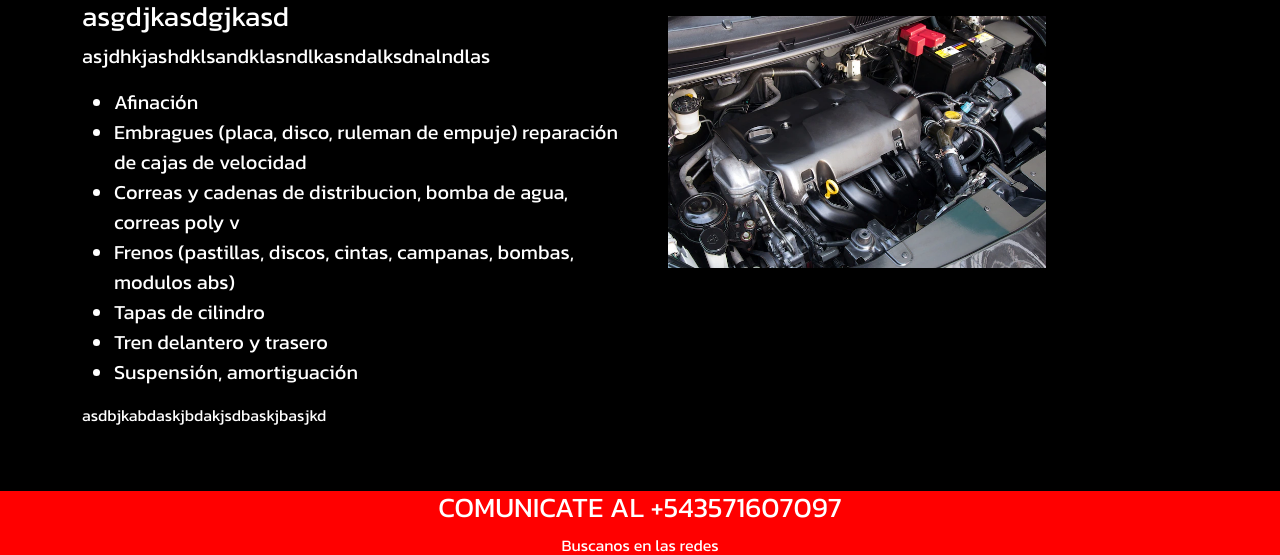
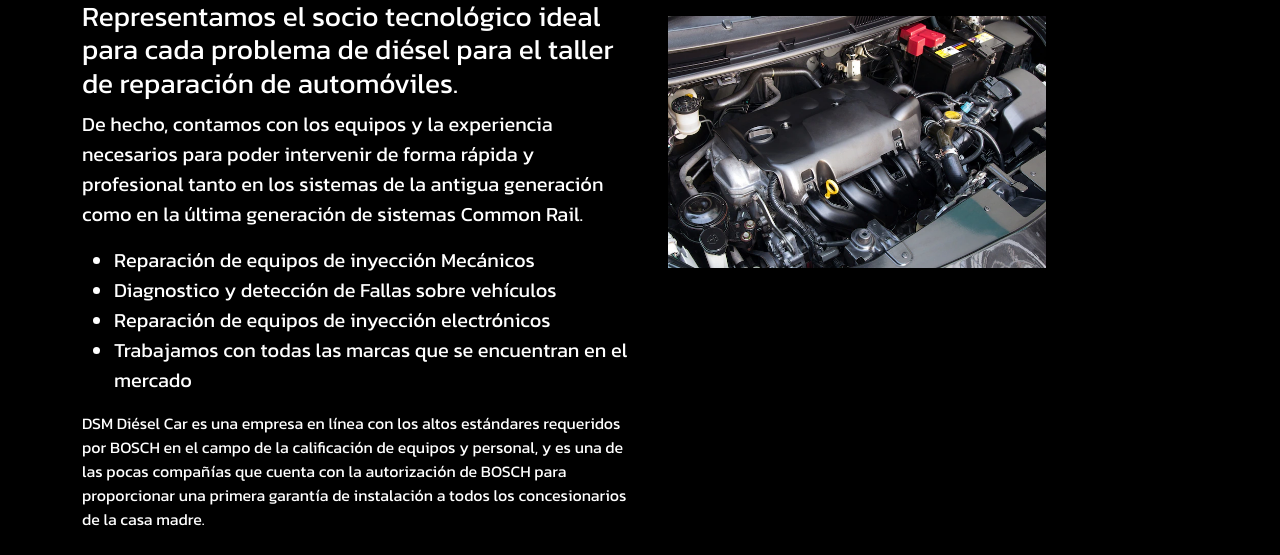
Before and after one commit to remedina95/TercerPreentregaRodrigoMedina, a website: page pages/common.html in a window 1280 px wide. Shown: the part 612-1167 px from the top of the page. Drawn offline with nearby package versions, Linux system fonts and the light colour scheme.

Commit message:
pagina common rail

```diff
--- a/pages/common.html
+++ b/pages/common.html
@@ -46,18 +46,15 @@
         <div class="container">
           <div class="row">
             <div class="col-md-6">
-              <h3 class="text-white">asgdjkasdgjkasd</h3>
-              <p class="lead text-white">asjdhkjashdklsandklasndlkasndalksdnalndlas</p>
+              <h3 class="text-white">Representamos el socio tecnológico ideal para cada problema de diésel para el taller de reparación de automóviles.</h3>
+              <p class="lead text-white">De hecho, contamos con los equipos y la experiencia necesarios para poder intervenir de forma rápida y profesional tanto en los sistemas de la antigua generación como en la última generación de sistemas Common Rail.</p>
               <ul class=" lead text-white">
-                <li>Afinación</li>
-                <li>Embragues (placa, disco, ruleman de empuje) reparación de cajas de velocidad</li>
-                <li>Correas y cadenas de distribucion, bomba de agua, correas poly v</li>
-                <li>Frenos (pastillas, discos, cintas, campanas, bombas, modulos abs)</li>
-                <li>Tapas de cilindro</li>
-                <li>Tren delantero y trasero</li>
-                <li>Suspensión, amortiguación</li>
+                <li>Reparación de equipos de inyección Mecánicos</li>
+                <li>Diagnostico y detección de Fallas sobre vehículos</li>
+                <li>Reparación de equipos de inyección electrónicos</li>
+                <li>Trabajamos con todas las marcas que se encuentran en el mercado</li>
               </ul>
-              <p class="text-white">asdbjkabdaskjbdakjsdbaskjbasjkd</p>
+              <p class="text-white">DSM Diésel Car es una empresa en línea con los altos estándares requeridos por BOSCH en el campo de la calificación de equipos y personal, y es una de las pocas compañías que cuenta con la autorización de BOSCH para proporcionar una primera garantía de instalación a todos los concesionarios de la casa madre.</p>
             </div>
             <div class="col-md-6">
             <img src="../img/motor-coche_1373-250.webp" alt="" class="rounded img-fluid w-75 p-3 d-none d-sm-block">
```
